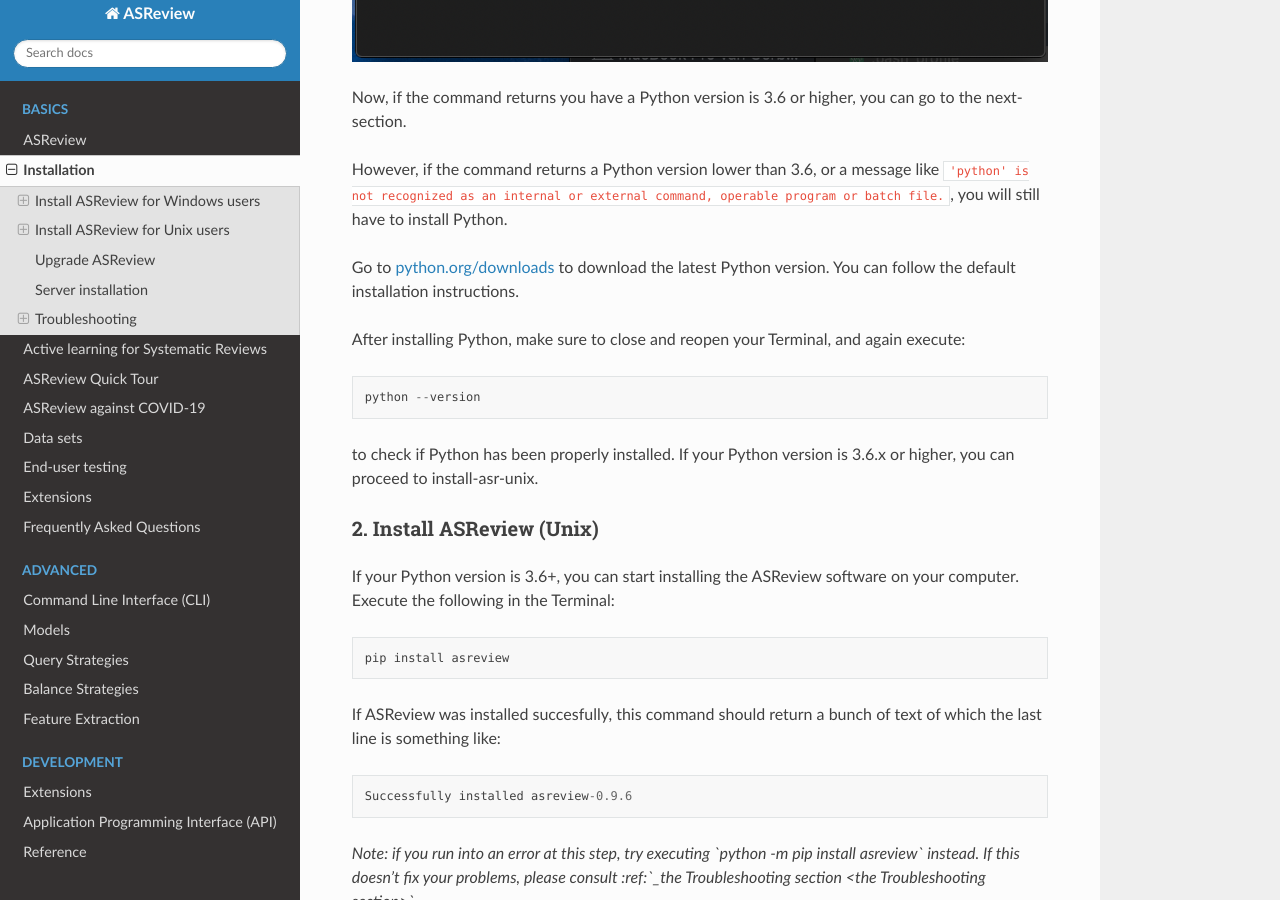
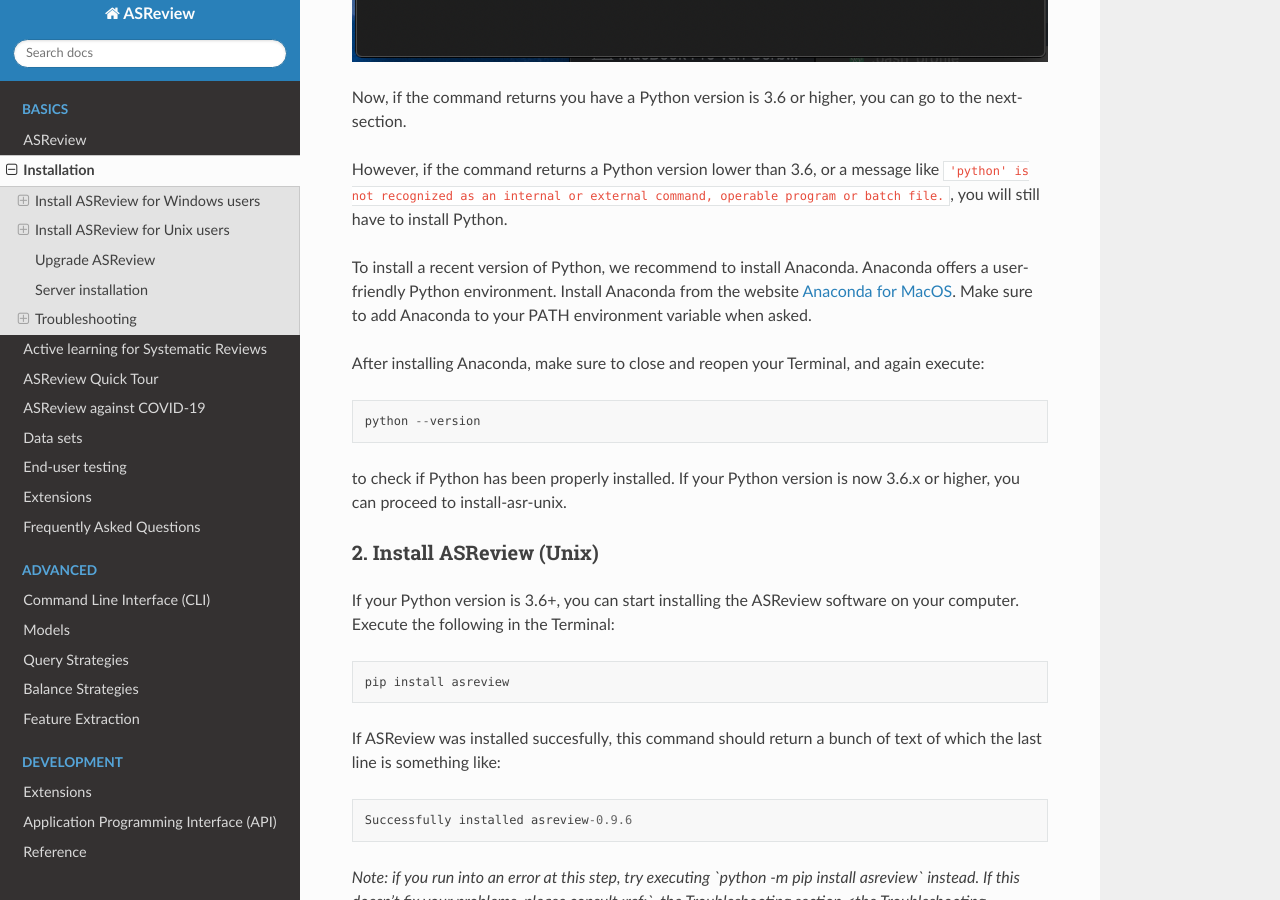
Before and after one commit to asreview/asreview, a Sphinx documentation site: the page built from docs/source/installation.rst, in a window 1280 px wide and 900 px high, scrolled down 4627 px. Built offline with Sphinx 7.4.7 and the Read the Docs theme 2.0.0, drawn with Linux system fonts in a browser that asks for light colours.

Commit message:
change macOS installation back to Anaconda

```diff
--- a/docs/source/installation.rst
+++ b/docs/source/installation.rst
@@ -134,17 +134,18 @@
 
 However, if the command returns a Python version lower than 3.6, or a message like ``'python' is not recognized as an internal or external command, operable program or batch file.``, you will still have to install Python.
 
+To install a recent version of Python, we recommend to install Anaconda.
+Anaconda offers a user-friendly Python environment. Install Anaconda from
+the website `Anaconda for MacOS <https://docs.anaconda.com/anaconda/install/mac-os/>`__. Make sure to add Anaconda to your PATH environment variable when asked.
 
-Go to |pylink| to download the latest Python version. You can follow the default installation instructions.
 
-After installing Python, make sure to close and reopen your Terminal, and again execute:
+After installing Anaconda, make sure to close and reopen your Terminal, and again execute:
 
 .. code::
 
     python --version
 
-to check if Python has been properly installed. If your Python version is 3.6.x or higher, you can proceed to :ref:`install-asr-unix <the next section>`.
-
+to check if Python has been properly installed. If your Python version is now 3.6.x or higher, you can proceed to :ref:`install-asr-unix <the next section>`.
 
 .. _install-asr-unix:
 
```
